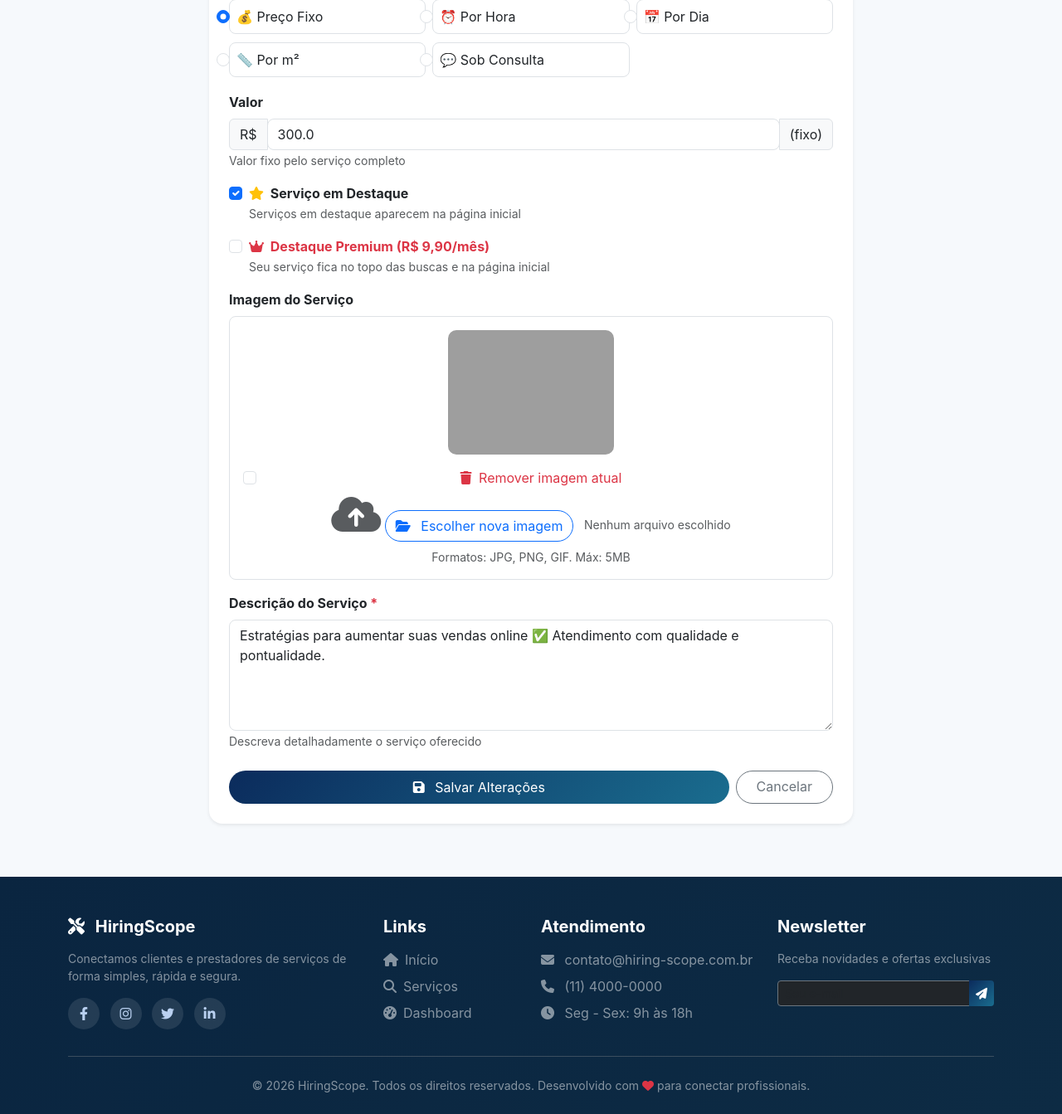
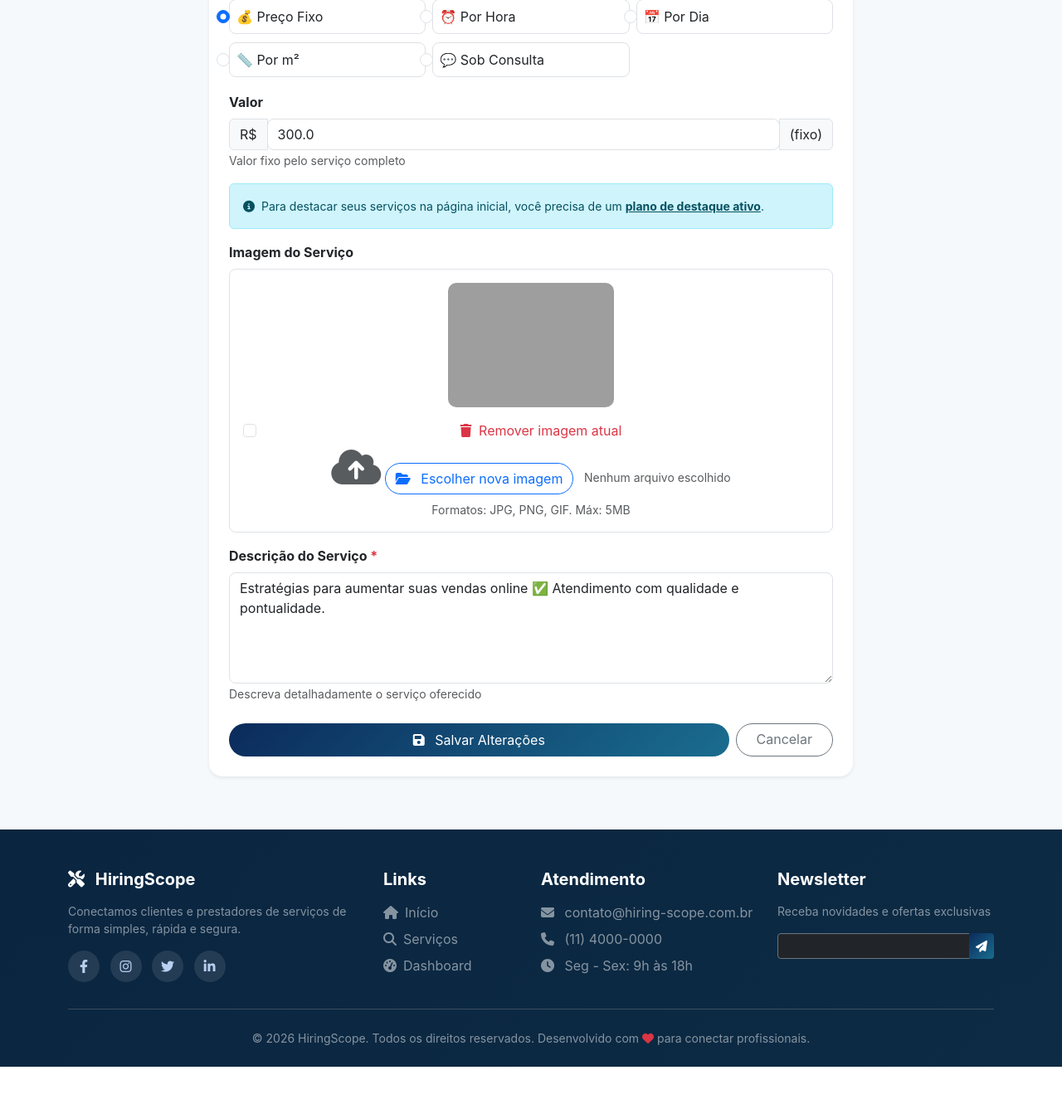
Before and after one commit to lordumungus-code/Hiring_Scope_TG2, a Flask app: page /servico/editar/1 in a window 1280 px wide. Shown: the part 404-1747 px from the top of the page at 83% size. After the commit the page ends 1690 px from the top, so only its background shows below. Run offline with Flask 3, Linux system fonts and the light colour scheme; a user stored in the database is signed in; data comes from the database, SQL or seed files in the repository; data that the repository does not hold is empty; parts of the project's set-up code (start-up, migrations or seed data) failed here and were passed over; some libraries are stand-ins or nearby versions; grey boxes are pictures that could not be loaded.

Commit message:
editar serviço

```diff
--- a/templates/editar_servico.html
+++ b/templates/editar_servico.html
@@ -1,6 +1,6 @@
 {% extends "base.html" %}
 
-{% block title %}Editar Serviço - PrestaServiços{% endblock %}
+{% block title %}Editar Serviço - HiringScope{% endblock %}
 
 {% block content %}
 <div class="container mt-4" style="max-width: 800px;">
@@ -85,28 +85,43 @@
                     <small class="text-muted" id="descricaoPreco">Deixe em branco se for "preço sob consulta"</small>
                 </div>
 
-                <!-- Destaque -->
+                <!-- ============================================ -->
+                <!-- DESTAQUE (CORRIGIDO COM VERIFICAÇÃO) -->
+                <!-- ============================================ -->
                 <div class="mb-3">
+                    {% if assinatura_ativa %}
+                        {% set total_destaques = servicos_em_destaque|length %}
+                        {% set limite_plano = 1 if assinatura_ativa.plano == 'basico' else 3 %}
+
+                        {# Se este serviço já está em destaque, conta ele como 1 usado #}
+                        {% set ja_esta_destacado = servico.destaque %}
+                        {% set outros_destaques = total_destaques - (1 if ja_esta_destacado else 0) %}
+
+                        {% if outros_destaques < limite_plano %}
                             <div class="form-check">
                                 <input class="form-check-input" type="checkbox" name="destaque" id="destaqueCheck" {% if servico.destaque %}checked{% endif %}>
                                 <label class="form-check-label fw-bold" for="destaqueCheck">
                                     <i class="fas fa-star text-warning me-1"></i> Serviço em Destaque
                                 </label>
                                 <br>
-                        <small class="text-muted">Serviços em destaque aparecem na página inicial</small>
+                                <small class="text-success">
+                                    <i class="fas fa-check-circle me-1"></i>
+                                    Você tem {{ limite_plano - outros_destaques }} de {{ limite_plano }} vagas de destaque disponíveis no plano {{ assinatura_ativa.plano|capitalize }}
+                                </small>
                             </div>
+                        {% else %}
+                            <div class="alert alert-warning small mb-0">
+                                <i class="fas fa-exclamation-triangle me-1"></i>
+                                Você já atingiu o limite de {{ limite_plano }} serviço(s) em destaque do plano {{ assinatura_ativa.plano|capitalize }}.
+                                <a href="{{ url_for('assinatura.checkout', plano='pro') }}" class="alert-link">Faça upgrade para o Pro</a> para destacar mais serviços.
                             </div>
-
-                <!-- Destaque Pago (Premium) -->
-                <div class="mb-3">
-                    <div class="form-check">
-                        <input class="form-check-input" type="checkbox" name="destaque_pago" id="destaquePagoCheck" {% if servico.destaque_pago and servico.destaque_data_fim and servico.destaque_data_fim > now %}checked{% endif %}>
-                        <label class="form-check-label fw-bold text-danger" for="destaquePagoCheck">
-                            <i class="fas fa-crown me-1"></i> Destaque Premium (R$ 9,90/mês)
-                        </label>
-                        <br>
-                        <small class="text-muted">Seu serviço fica no topo das buscas e na página inicial</small>
+                        {% endif %}
+                    {% else %}
+                        <div class="alert alert-info small mb-0">
+                            <i class="fas fa-info-circle me-1"></i>
+                            Para destacar seus serviços na página inicial, você precisa de um <a href="{{ url_for('servico.planos_destaque') }}" class="alert-link">plano de destaque ativo</a>.
                         </div>
+                    {% endif %}
                 </div>
 
                 <!-- Imagem -->
```
Lines whose indentation alone changed are shown as unchanged.
